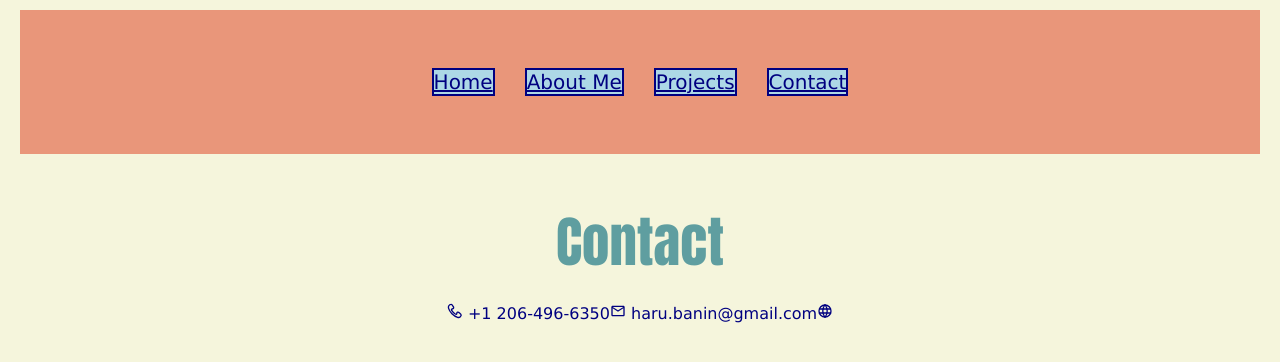
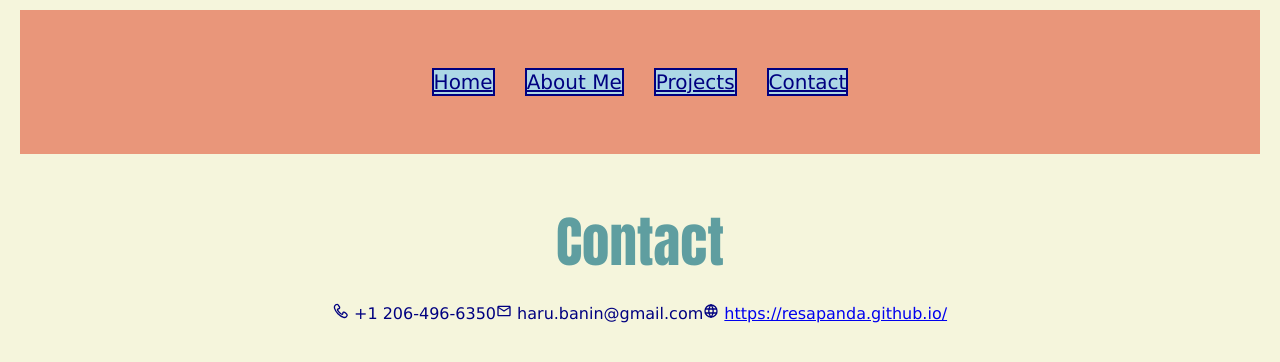
Before and after one commit to resapanda/resapanda.github.io, a React (Vite) app: page /contact in a window 1280 px wide. Shown: the top 362 px of the page. Built offline with nearby package versions, Linux system fonts and the light colour scheme.

Commit message:
added some space fot contact

```diff
--- a/src/pages/Contact.jsx
+++ b/src/pages/Contact.jsx
@@ -10,8 +10,12 @@ function Contact() {
         <h2>Contact</h2>
         <span>
             <GrPhone /> +1 206-496-6350
+        </span>
+        <span>
             <MdOutlineMail/> haru.banin@gmail.com
-            <TbWorld/> <a href = "https://resapanda.github.io/"></a>
+        </span>
+        <span>
+            <TbWorld/> <a href = "https://resapanda.github.io/"> https://resapanda.github.io/</a>
         </span>
       </div>
     );
```
